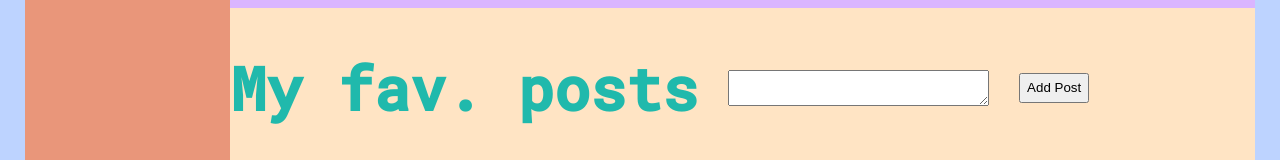
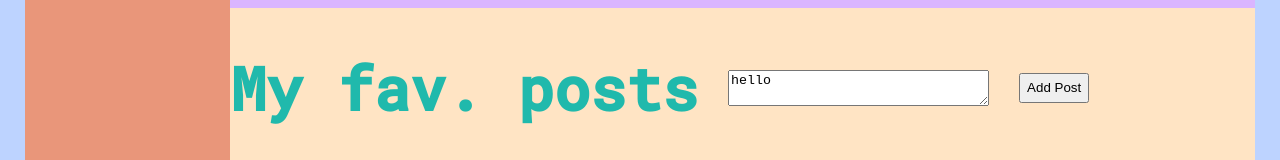
Before and after one commit to melochik/react-itkamasutra-course, a React (Create React App) app: page / in a window 1280 px wide. Shown: the part 534-694 px from the top of the page. Built offline with nearby package versions, Linux system fonts and the light colour scheme.

Commit message:
refactor + delete render.js

```diff
--- a/src/App.js
+++ b/src/App.js
@@ -15,7 +15,7 @@ const App = (props) => {
       <Nav />
       <div className='appContent'>
         <Routes>
-          <Route path="/" element={<Profile data={props.data.profile} addPost={props.addPost} />} />
+          <Route path="/" element={<Profile data={props.data.profile} addPost={props.addPost} updateTextArea={props.updateTextArea} />} />
           <Route path="/dialogs/*" element={<Dialogs data={props.data.dialogs} addDialog={props.addDialog} />} />
           <Route path='/news' element={<News />} />
           <Route path='/music' element={<Music />} />
--- a/src/Render.js
+++ /dev/null
@@ -1,19 +0,0 @@
-import React from 'react';
-import ReactDOM from 'react-dom/client';
-import './index.css';
-import App from './App';
-import reportWebVitals from './reportWebVitals';
-import { BrowserRouter } from "react-router-dom";
-
-
-
-export const Morerender = (state, addPost, addDialog) => {
-    const root = ReactDOM.createRoot(document.getElementById('root'));
-    root.render(
-        <React.StrictMode>
-            <BrowserRouter>
-                <App data={state} addPost={addPost} addDialog={addDialog} />
-            </BrowserRouter>
-        </React.StrictMode>
-    );
-}
--- a/src/components/Content/Content.jsx
+++ b/src/components/Content/Content.jsx
@@ -5,7 +5,7 @@ const Content = (props) => {
     return (
         <div>
             <MyInfo />
-            <MyPosts postsData={props.data.postsData} addPost={props.addPost} />
+            <MyPosts text={props.data.textArea} postsData={props.data.postsData} addPost={props.addPost} updateTextArea={props.updateTextArea} />
         </div>
     )
 }
--- a/src/components/Content/MyPosts/MyPosts.jsx
+++ b/src/components/Content/MyPosts/MyPosts.jsx
@@ -7,12 +7,19 @@ const MyPosts = (props) => {
     let postsMap = props.postsData.map(el => <Post likeCount={el.likeCount} message={el.message} img={el.img} />)
     let text = React.createRef()
 
+    const func = () => {
+        let newText = text.current.value
+        props.updateTextArea(newText)
+    }
     return (
         <div className={myPosts.myposts}>
             <div className={myPosts.anotation}>
                 <h1 className={myPosts.sent}>My fav. posts</h1>
-                <textarea name="" id="" cols="30" rows="10" ref={text}></textarea>
-                <button onClick={() => props.addPost(text.current.value)}>Add Post</button>
+                <textarea onChange={func} value={props.text} cols="30" rows="10" ref={text}></textarea>
+                <button onClick={() => {
+                    props.addPost();
+                    props.updateTextArea("")
+                }}>Add Post</button>
             </div>
             {postsMap}
         </div>
--- a/src/components/Dialogs/Dialogs.jsx
+++ b/src/components/Dialogs/Dialogs.jsx
@@ -4,7 +4,6 @@ import Dialog from "./Dialog/Dialog";
 import Message from "./Message/Message";
 
 const Dialogs = (props) => {
-    //DATA
 
     //Array - Components
     let dialogsMap = props.data.dialogsData.map(user => <Dialog name={user.name} id={user.id} />)
@@ -13,6 +12,7 @@ const Dialogs = (props) => {
     let text = React.createRef()
     const func = () => {
         props.addDialog(text.current.value)
+        text.current.value = ""
     }
     return (
         <div className={d.dialogs}>
@@ -20,8 +20,10 @@ const Dialogs = (props) => {
                 {dialogsMap}
             </div>
             <div className={d.currentDialog}>
-                {messagesMap}
 
+                <div className={d.messages}>
+                    {messagesMap}
+                </div>
                 <div className={d.addPost}>
                     <textarea ref={text} cols="30" rows="2"></textarea>
                     <button onClick={func}>press to add</button>
--- a/src/components/Dialogs/Dialogs.module.css
+++ b/src/components/Dialogs/Dialogs.module.css
@@ -11,6 +11,10 @@
     position: relative;
     padding: 20px;
     background-color: rgb(210, 171, 255);
+}
+
+.messages {
+    margin: 0 0 50px 0;
 }
 
 .item {
--- a/src/index.js
+++ b/src/index.js
@@ -4,12 +4,23 @@ import './index.css';
 import App from './App';
 import reportWebVitals from './reportWebVitals';
 import { BrowserRouter } from "react-router-dom";
-import state, { addDialog, addPost } from './redux/state';
-import { Morerender } from './Render';
+import state, { mainRender, addDialog, addPost, updateTextArea } from './redux/state';
 
 
-Morerender(state, addPost, addDialog)
+const root = ReactDOM.createRoot(document.getElementById('root'));
+export const Morerender = () => {
+    root.render(
+        <React.StrictMode>
+            <BrowserRouter>
+                <App data={state} addPost={addPost} addDialog={addDialog} updateTextArea={updateTextArea} />
+            </BrowserRouter>
+        </React.StrictMode>
+    );
+}
 
+Morerender()
+
+mainRender(Morerender)
 // If you want to start measuring performance in your app, pass a function
 // to log results (for example: reportWebVitals(console.log))
 // or send to an analytics endpoint. Learn more: https://bit.ly/CRA-vitals
--- a/src/redux/state.js
+++ b/src/redux/state.js
@@ -1,4 +1,6 @@
-import { Morerender } from "../Render"
+let Morerender = () => {
+
+}
 let state = {
     dialogs: {
         dialogsData: [
@@ -22,28 +24,38 @@ let state = {
             { id: 1, likeCount: 15, message: "you are cool", img: "https://pro-cdn.pixelmator.com/community/avatar_empty@2x.png" },
             { id: 2, likeCount: 10000, message: "i'm gay", img: "https://pbs.twimg.com/profile_images/1366059096575598597/TnJuonYC_400x400.jpg" },
             { id: 3, likeCount: 0, message: "i hate you!", img: "https://www.nj.com/resizer/zovGSasCaR41h_yUGYHXbVTQW2A=/1280x0/smart/cloudfront-us-east-1.images.arcpublishing.com/advancelocal/SJGKVE5UNVESVCW7BBOHKQCZVE.jpg" },
-        ]
-
+        ],
+        textArea: "hello"
     }
 }
-export const addPost = (message) => {
+export const addPost = () => {
     let newPost = {
         id: 4,
         likeCount: 10,
-        message: message,
+        message: state.profile.textArea,
         img: "https://pro-cdn.pixelmator.com/community/avatar_empty@2x.png"
     }
     state.profile.postsData.push(newPost)
 
-    Morerender(state, addPost, addDialog)
+    Morerender(state, addPost, addDialog, updateTextArea)
 }
+
 export const addDialog = (content) => {
     let newMessage = {
         content: content
     }
     state.dialogs.messagesData.push(newMessage)
 
-    Morerender(state, addPost, addDialog)
+    Morerender(state, addPost, addDialog, updateTextArea)
+}
+
+export const updateTextArea = (text) => {
+    state.profile.textArea = text
+    Morerender(state, addPost, addDialog, updateTextArea)
+}
+
+export const mainRender = (func) => {
+    Morerender = func
 }
 
 export default state;
```
